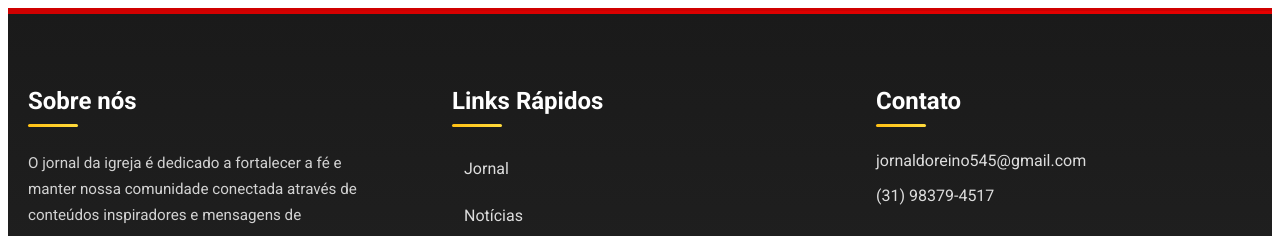
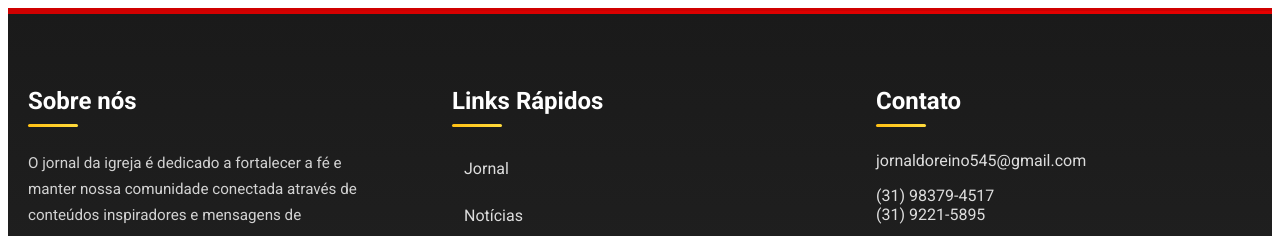
Before and after one commit to jornaldoreino545-droid/Jornal-do-Reino-dos-Ceus, a website: page public/haader,footer-principal/footer.html in a window 1280 px wide. Shown: the top 236 px of the page. Drawn offline with nearby package versions, Linux system fonts and the light colour scheme.

Commit message:
Atualizando site

```diff
--- a/public/haader,footer-principal/footer.html
+++ b/public/haader,footer-principal/footer.html
@@ -29,7 +29,8 @@
                         <a href="mailto:jornaldoreino545@gmail.com">jornaldoreino545@gmail.com</a>
                     </div>
                     <div class="contact-item">
-                        <a href="tel:+(31) 98379-4517">(31) 98379-4517</a>
+                        <a href="tel:+(31) 98379-4517">(31) 98379-4517 <br>
+                        (31) 9221-5895</a>
                     </div>
                 </div>
             </div>
```
